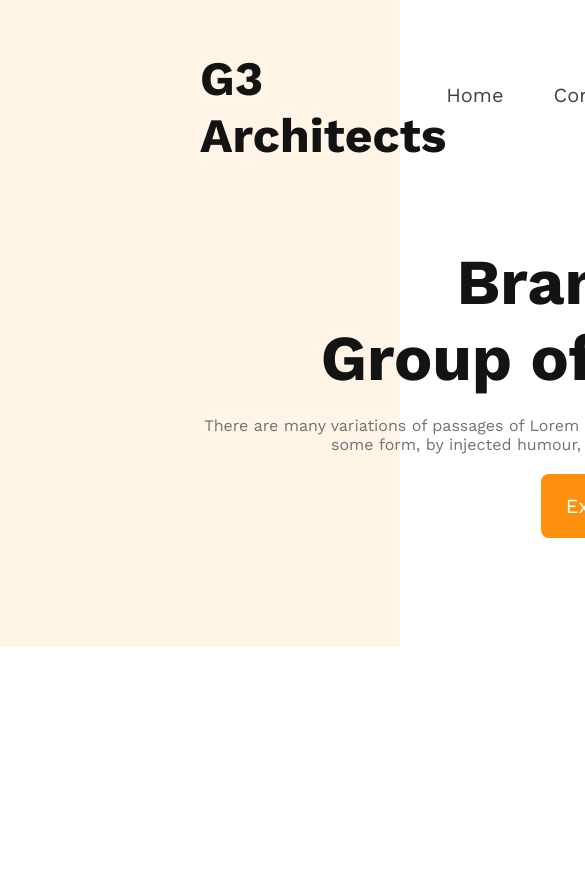
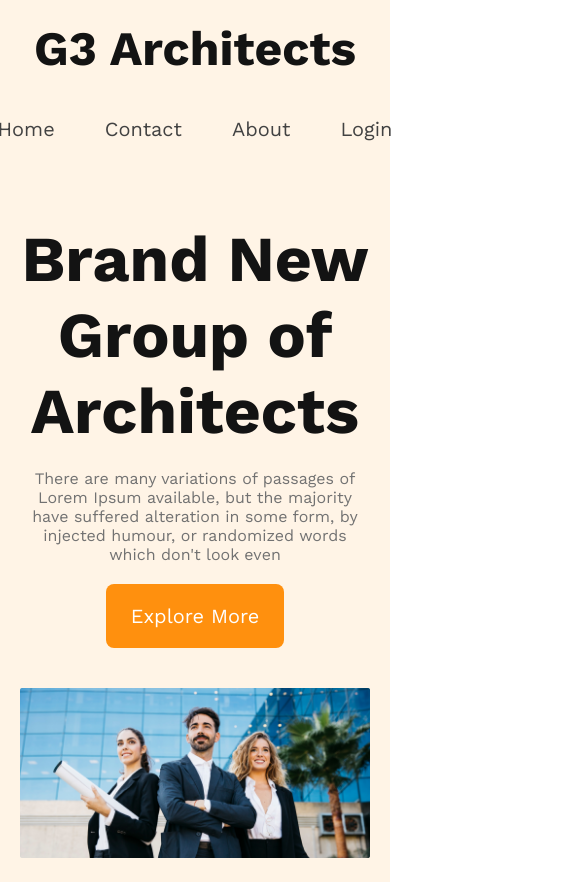
Before and after one commit to ahammadabdullah/g3-architect-website, a plain HTML site: page index.html in a window 390 px wide. Shown: the top 882 px of the page, 585 px wide, since content can reach past the window. Before the commit the page ends 844 px from the top, so only its background shows below. Drawn offline with nearby package versions, Linux system fonts and the light colour scheme.

Commit message:
header done fully responsive

```diff
--- a/index.html
+++ b/index.html
@@ -15,7 +15,7 @@
             <ul class="menus">
               <li><a href="">Home</a></li>
               <li><a href="">Contact</a></li>
-              <li><a href="">About Us</a></li>
+              <li><a href="">About </a></li>
               <li><a href="">Login</a></li>
             </ul>
         </nav>
--- a/style.css
+++ b/style.css
@@ -45,7 +45,14 @@ nav a{
     padding-top: 40px;
     text-align: center;
 }
+.banner-content{
+    width: 860px;
+    margin:40px auto;
+}
 
+.banner img{
+    width: 100%;
+}
 .section-title{
     font-size: 4rem;
     font-weight: 700;
@@ -58,14 +65,7 @@ nav a{
     padding-top: 20px;
     padding-bottom: 20px;
 }
-.banner-content{
-    width: 860px;
-    margin:40px auto;
-}
 
-.banner img{
-    width: 100%;
-}
 
 .btn-primary{
     border-radius: 8px;
@@ -75,4 +75,40 @@ nav a{
     padding: 20px 25px;
     color: #fff;
     border: none;
+    cursor: pointer;
 }
+
+
+
+
+
+/* media queries for mobile devices */
+
+
+@media screen and (max-width:576px) {
+
+    header{
+        padding: 20px;
+    }
+    nav{
+        flex-direction: column;
+        gap: 40px;
+    }
+    .banner-content{
+        width: auto;
+    }
+
+
+}
+
+/* media queries for tablet/medium devices */
+
+
+@media screen and (min-width:576px) and (max-width: 960px) {
+    header{
+        padding: 50px;
+    }
+    .banner-content{
+        width: auto;
+    }
+}
```
